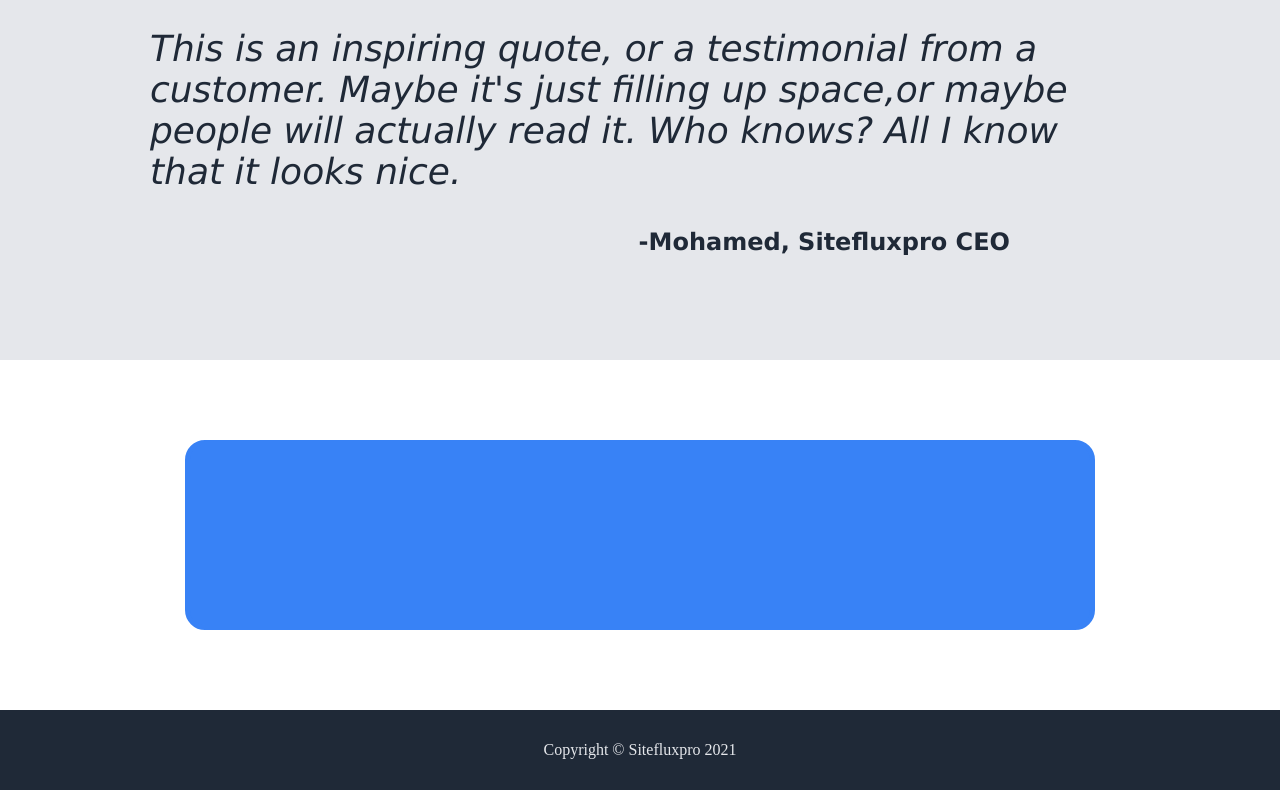
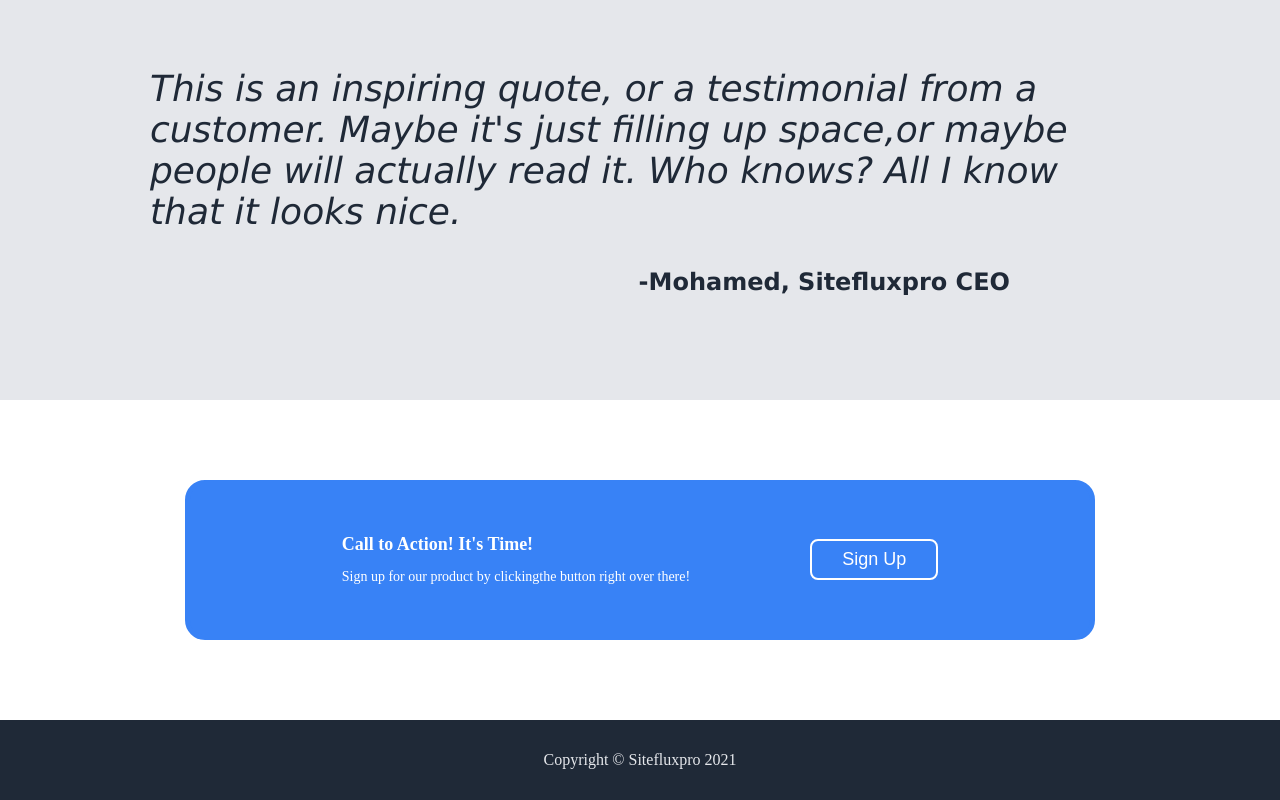
Before and after one commit to Mishors/Landing-Page, a plain HTML site: page index.html in a window 1280 px wide. Shown: the part 1140-1940 px from the top of the page. Drawn offline with Linux system fonts and the light colour scheme.

Commit message:
Finishing the styling of the call to action section

```diff
--- a/index.html
+++ b/index.html
@@ -58,7 +58,11 @@
     </div>
     <div class="call-to-action-container">
         <div class="call-to-action">
-
+            <div class="call-to-action-content">
+                <h1 id="call-heading">Call to Action! It's Time!</h1>
+                <p id="call-p">Sign up for our product by clickingthe button right over there!</p>
+            </div>
+            <button id="call-to-action-btn" onclick="location.href='http://www.example.com'" type="submit">Sign Up</button>
         </div>
     </div>
     <div class="footer">Copyright &copy; Sitefluxpro 2021</div>
--- a/styles.css
+++ b/styles.css
@@ -1,7 +1,7 @@
 .header {
     display: flex;
     gap: 30px;
-    padding: 0px 80px 0px 80px;
+    padding: 20px 80px 20px 80px;
     background-color: #1F2937;
     align-items: center;
 }
@@ -140,11 +140,36 @@ a:link,
 }
 
 .call-to-action {
+    display: flex;
+    justify-content: center;
+    align-items: center;
     border-radius: 20px;
     border: 5px solid #3882F6;
     background-color: #3882F6;
-    height: 180px;
+    height: 150px;
     width: 900px;
+    color: white;
+    gap: 120px;
+}
+
+#call-heading {
+    font-size: 18px;
+}
+
+#call-p {
+    font-size: 14px;
+}
+
+#call-to-action-btn {
+    border: 2px solid white;
+    background-color: #3882F6;
+    padding-right: 30px;
+    padding-left: 30px;
+    padding-top: 8px;
+    padding-bottom: 8px;
+    border-radius: 8px;
+    font-size: 18px;
+    color: white;
 }
 
 .footer {
```
